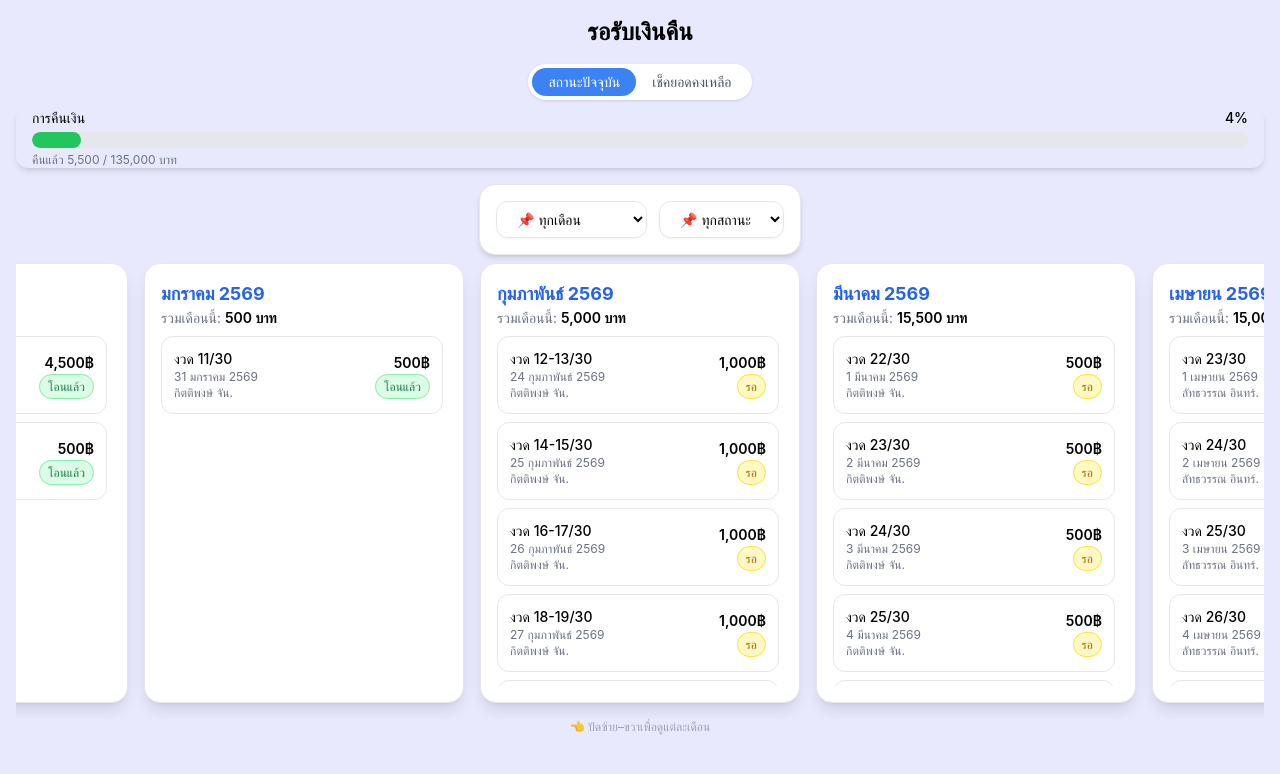
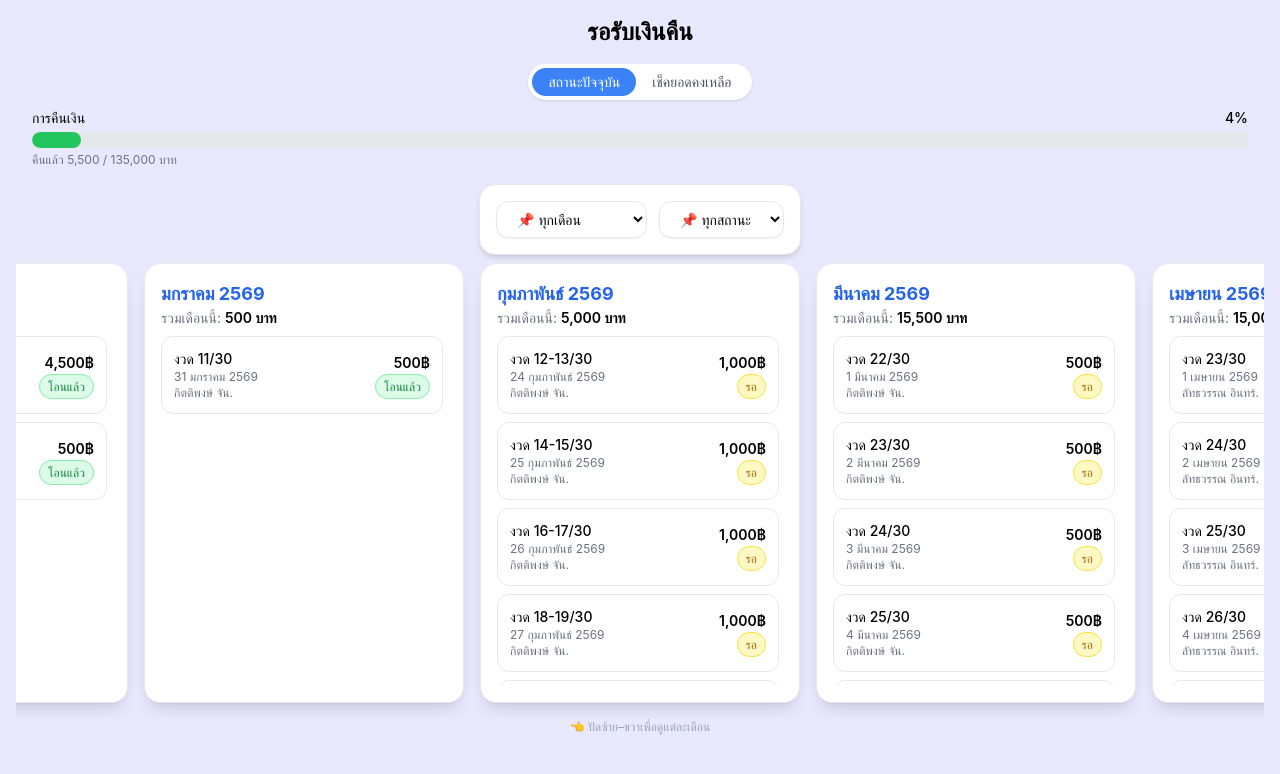
Before and after one commit to KittiArm/ktmyshop, a React (Vite) app: page / in a window 1280 px wide. Shown: the top 774 px of the page. Built offline with nearby package versions, Linux system fonts and the light colour scheme.

Commit message:
Refactor EnergyProgressBar container div structure

```diff
--- a/src/App.jsx
+++ b/src/App.jsx
@@ -2192,7 +2192,7 @@ export default function App() {
 				</div>
 			</div>
 
-			<div className="px-4 rounded-xl shadow-md hover:shadow-lg transition">
+			<div className="px-4">
 			    <EnergyProgressBar
 				      paid={progress.paid}
 				      total={progress.total}
```
